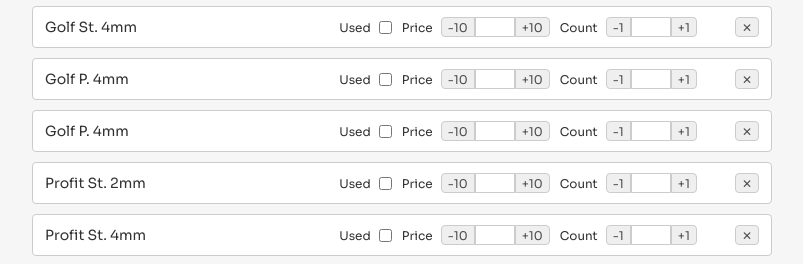
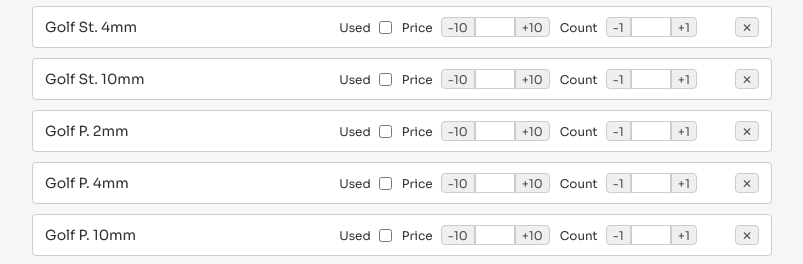
Before and after one commit to zhuk1707/report_generator, a React (Create React App) app: page / in a window 1280 px wide. Shown: the part 533-797 px from the top of the page, without its empty margins (238-1041 px from the left). Built offline with nearby package versions, Linux system fonts and the light colour scheme.

Commit message:
fix: mock data

```diff
--- a/src/data.js
+++ b/src/data.js
@@ -1,8 +1,10 @@
 const salesItems = [
   {itemName: "Golf St. 2mm", price: 0, count: 0, checkbox: false},
   {itemName: "Golf St. 4mm", price: 0, count: 0, checkbox: false},
+  {itemName: "Golf St. 10mm", price: 0, count: 0, checkbox: false},
+  {itemName: "Golf P. 2mm", price: 0, count: 0, checkbox: false},
   {itemName: "Golf P. 4mm", price: 0, count: 0, checkbox: false},
-  {itemName: "Golf P. 4mm", price: 0, count: 0, checkbox: false},
+  {itemName: "Golf P. 10mm", price: 0, count: 0, checkbox: false},
 
   {itemName: "Profit St. 2mm", price: 0, count: 0, checkbox: false},
   {itemName: "Profit St. 4mm", price: 0, count: 0, checkbox: false},
```
